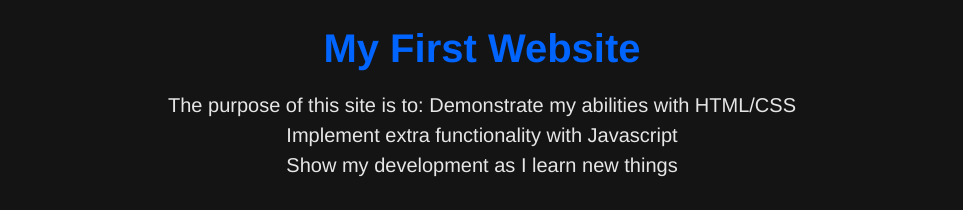
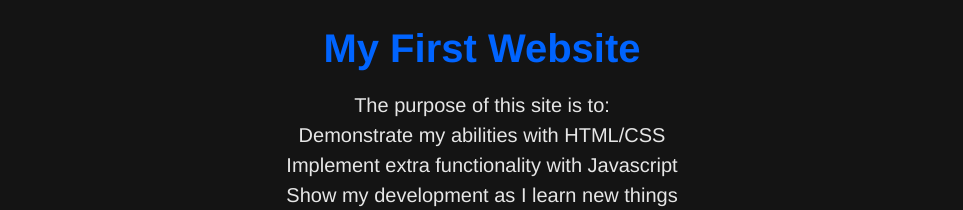
Before and after one commit to sonovagibs/sonovagibs.github.io, a plain HTML site: page index.html in a window 1280 px wide. Shown: the part 685-895 px from the top of the page, without its empty margins (158-1121 px from the left). Drawn offline with Linux system fonts and the light colour scheme.

Commit message:
Update index.html

```diff
--- a/index.html
+++ b/index.html
@@ -29,7 +29,7 @@
     <body>
         <img src="https://i.imgur.com/qZaSG6v.png" alt="Stylised image of two falcon 9 boosters landing with SpaceX logo" width="900">
         <h1 class="heading">My First Website</h1>
-        <p>The purpose of this site is to:
+        <p>The purpose of this site is to: <br>
         Demonstrate my abilities with HTML/CSS <br>
         Implement extra functionality with Javascript <br>
         Show my development as I learn new things</p>
```
